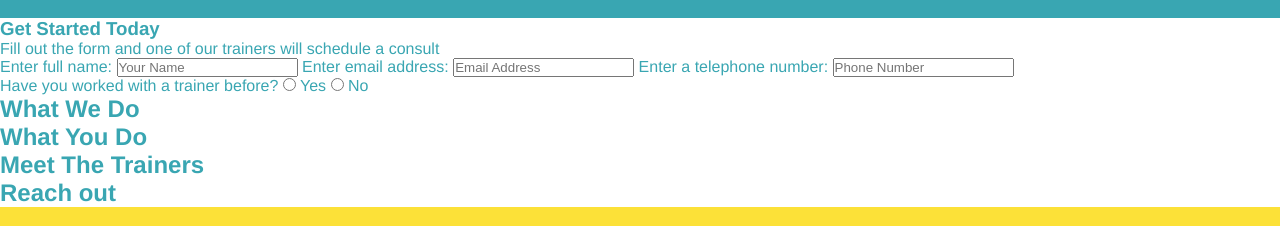
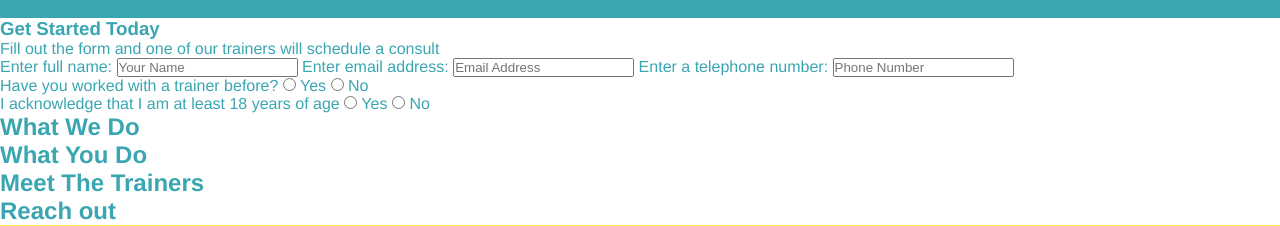
Before and after one commit to jcdogski/run-buddy, a plain HTML site: page index.html in a window 1280 px wide. Shown: the part 64-290 px from the top of the page. Drawn offline with Linux system fonts and the light colour scheme.

Commit message:
added radio element for 18 or older question

```diff
--- a/index.html
+++ b/index.html
@@ -50,6 +50,13 @@
     <input type="radio" name="trainer-confirm" id="trainer-no"/>
     <label for="trainer-no">No</label>
 </p>
+<p>
+    I acknowledge that I am at least 18 years of age
+    <input type="radio" name="age-confirm" id="age-yes"/>
+    <label for="age-yes">Yes</label>
+    <input type="radio" name="age-confirm" id="age-no"/>
+    <label for="age-no">No</label>
+</p>
 </form>
     </div>
 </section>
```
